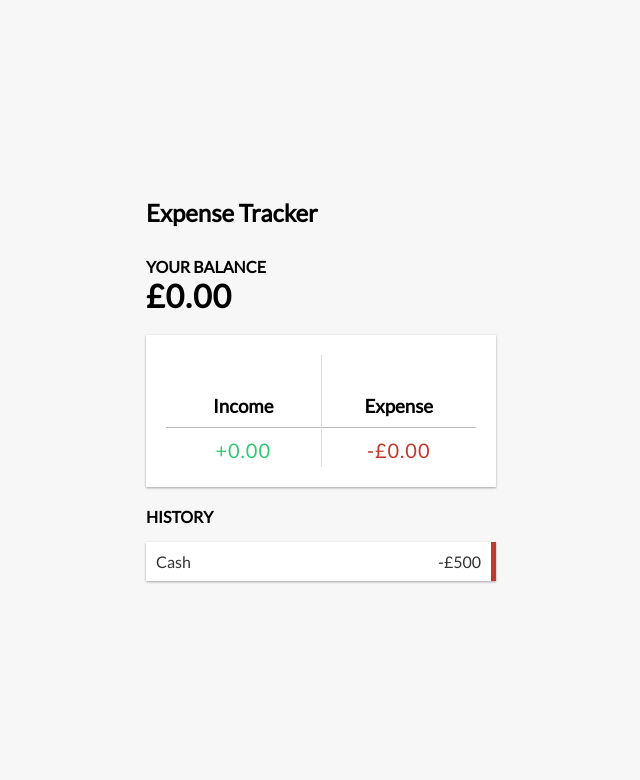
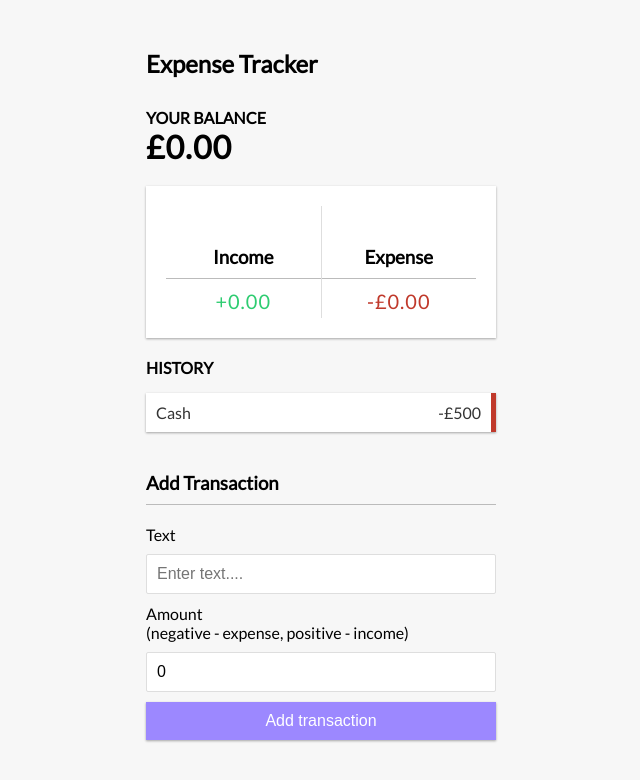
Before and after one commit to josephcotterell/Expense-Tracker, a React (Create React App) app in the folder my-app/: page / in a window 1280 px wide. Shown: the top 780 px of the page, without its empty margins (319-959 px from the left). Built offline with nearby package versions, Linux system fonts and the light colour scheme.

Commit message:
used useState hook to amount and text values

```diff
--- a/my-app/src/App.js
+++ b/my-app/src/App.js
@@ -3,6 +3,7 @@
 import { Balance } from "./components/Balance";
 import { IncomeExpenses } from "./components/IncomeExpenses";
 import { TransactionList } from "./components/TransactionList";
+import { AddTransaction } from "./components/AddTransaction";
 
 function App() {
   return (
@@ -12,6 +13,7 @@
         <Balance />
         <IncomeExpenses />
         <TransactionList />
+        <AddTransaction />
       </div>
     </div>
   );
--- a/my-app/src/components/AddTransaction.js
+++ b/my-app/src/components/AddTransaction.js
@@ -1,13 +1,20 @@
-import React from "react";
+import React, { useState } from "react";
 
 export const AddTransaction = () => {
+  const [text, setText] = useState("");
+  const [amount, setAmount] = useState("0");
   return (
     <>
       <h3>Add Transaction</h3>
       <form>
         <div className="form-control">
           <label htmlFor="text">Text</label>
-          <input type="text" placeholder="Enter text...." />
+          <input
+            type="text"
+            value={text}
+            onChange={(e) => setText(e.target.value)}
+            placeholder="Enter text...."
+          />
         </div>
         <div className="form-control">
           <label for="amount">
@@ -16,7 +23,12 @@
             (negative - expense, positive - income)
           </label>
 
-          <input type="number" placeholder="Enter amount...." />
+          <input
+            type="number"
+            value={amount}
+            setAmount={(e) => setText(e.target.value)}
+            placeholder="Enter amount...."
+          />
         </div>
         <button className="btn">Add transaction</button>
       </form>
```
